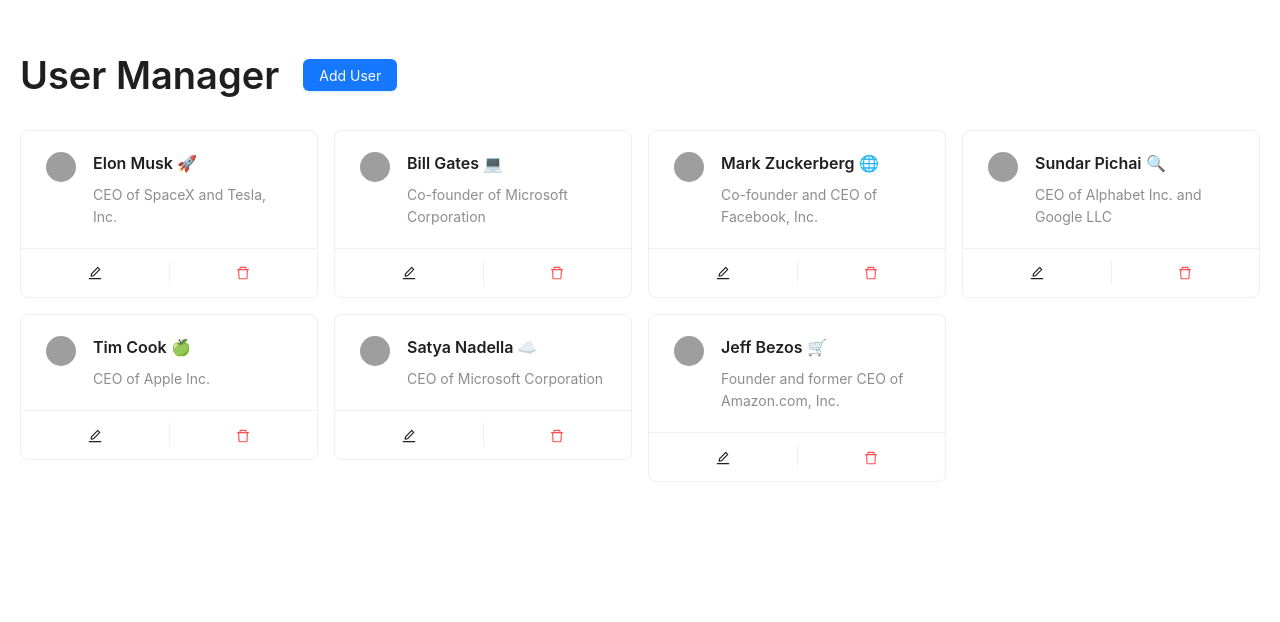
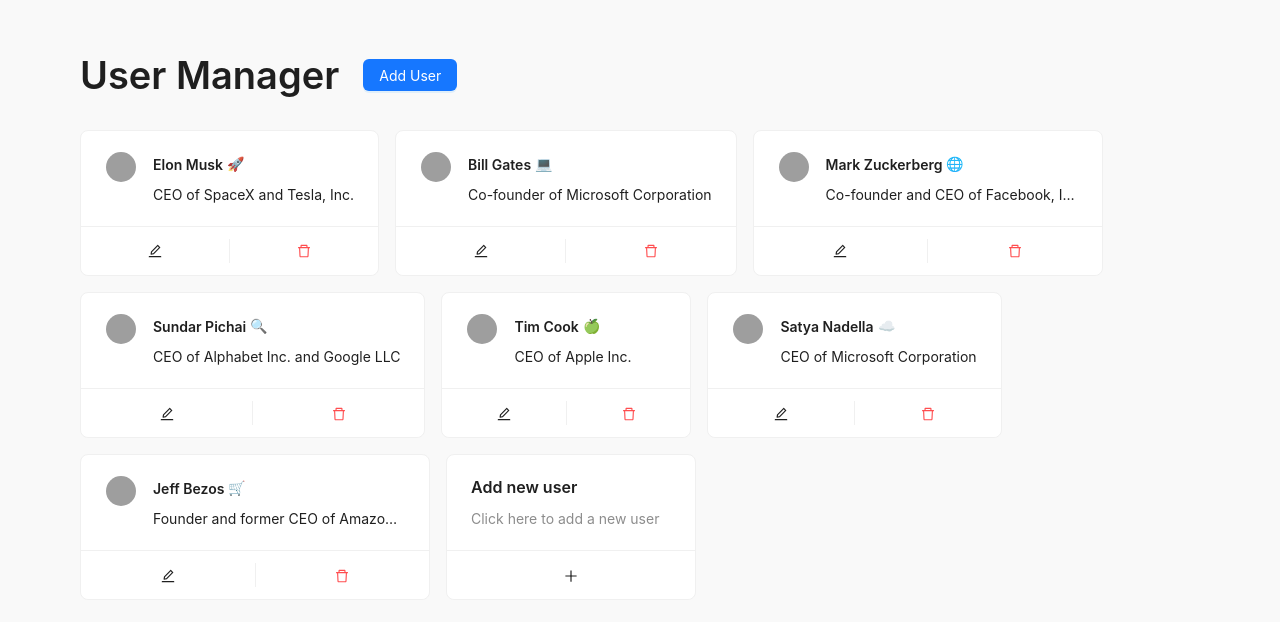
Before and after one commit to stackyism/users-list, a React (Create React App) app: page / in a window 1280 px wide. Shown: the top 622 px of the page. Built offline with nearby package versions, Linux system fonts and the light colour scheme; grey boxes are pictures that could not be loaded.

Commit message:
chore(uses-manager): UX improvements

```diff
--- a/src/App.css
+++ b/src/App.css
@@ -1,5 +1,12 @@
+body{
+  margin: 0;
+  padding: 0;
+  font-family: 'Roboto', sans-serif;
+  background-color: #f9f9f9;
+
+}
 .App {
-  padding: 20px;
+  padding: 20px 80px;
   /* background-color: #f0f0f0; */
   height: 100%;
 }
--- /dev/null
+++ b/src/components/AddUserCard.tsx
@@ -0,0 +1,34 @@
+import React from "react";
+import { Card, Button, Tooltip } from "antd";
+import { PlusOutlined } from "@ant-design/icons";
+import styled from "styled-components";
+
+const StyledCard = styled(Card)`
+  min-width: 250px;
+  max-width: 350px;
+`;
+
+export const AddUserCard = ({ onAddUser }: { onAddUser: () => void }) => (
+  <StyledCard
+    onClick={onAddUser}
+    hoverable
+    actions={[
+      <Tooltip title="Add User">
+        <Button
+          size="small"
+          type="text"
+          onClick={(event) => {
+            event.stopPropagation();
+            onAddUser();
+          }}
+          icon={<PlusOutlined />}
+        />
+      </Tooltip>,
+    ]}
+  >
+    <Card.Meta
+      title="Add new user"
+      description="Click here to add a new user"
+    />
+  </StyledCard>
+);
--- /dev/null
+++ b/src/components/UserCard.tsx
@@ -0,0 +1,83 @@
+import React from "react";
+import { User } from "../types/user";
+import { Button, Avatar, Card, Tooltip, Popconfirm, Typography } from "antd";
+import { EditOutlined, DeleteOutlined } from "@ant-design/icons";
+import styled from "styled-components";
+
+const { Text } = Typography;
+
+const StyledCard = styled(Card)`
+  min-width: 250px;
+  max-width: 350px;
+`;
+
+export const UserCard = ({
+  user,
+  onEditUser,
+  onDeleteUser,
+  index,
+}: {
+  user: User;
+  onEditUser: (user: User) => void;
+  onDeleteUser: (user: User) => void;
+  index: number;
+}) => (
+  <StyledCard
+    onClick={() => onEditUser(user)}
+    hoverable
+    actions={[
+      <Tooltip title="Edit">
+        <Button
+          data-testid={`edit-user-${user.id}`}
+          type="text"
+          size="small"
+          onClick={(event) => {
+            event.stopPropagation();
+            onEditUser(user);
+          }}
+          icon={<EditOutlined />}
+        />
+      </Tooltip>,
+      <Tooltip title="Delete">
+        <Popconfirm
+          title="Delete User"
+          description="Are you sure to delete this user?"
+          okText="Yes"
+          cancelText="No"
+          onConfirm={(event) => {
+            event?.stopPropagation();
+            onDeleteUser(user);
+          }}
+          onCancel={(event) => {
+            event?.stopPropagation();
+          }}
+        >
+          <Button
+            type="text"
+            size="small"
+            data-testid={`delete-user-${user.id}`}
+            danger
+            icon={<DeleteOutlined />}
+            onClick={(event) => {
+              event.stopPropagation();
+            }}
+          />
+        </Popconfirm>
+      </Tooltip>,
+    ]}
+  >
+    <Card.Meta
+      avatar={
+        <Avatar
+          src={`https://api.dicebear.com/7.x/miniavs/svg?seed=${index}`}
+        />
+      }
+      title={
+        <div>
+          <Text ellipsis>{user.name}</Text> <Text>{user.icon}</Text>
+        </div>
+      }
+      description={<Text ellipsis>{user.about}</Text>}
+    />
+  </StyledCard>
+);
--- a/src/components/UserList.tsx
+++ b/src/components/UserList.tsx
@@ -1,83 +1,30 @@
 import React from "react";
 import { User } from "../types/user";
-import { Button, Avatar, Card, Tooltip, Popconfirm, List } from "antd";
-import { EditOutlined, DeleteOutlined } from "@ant-design/icons";
+import { Flex } from "antd";
+import { UserCard } from "./UserCard";
+import { AddUserCard } from "./AddUserCard";
 
 export const UserList = ({
   users,
-  onEditUser,
+  onAddEditUser,
   onDeleteUser,
 }: {
   users: User[];
-  onEditUser: (user: User) => void;
+  onAddEditUser: (user?: User) => void;
   onDeleteUser: (user: User) => void;
 }) => {
   return (
-    <List
-      grid={{ gutter: 16, column: 4 }}
-      dataSource={users}
-      renderItem={(user, index) => (
-        <List.Item>
-          <Card
-            onClick={() => onEditUser(user)}
-            hoverable
-            actions={[
-              <Tooltip title="Edit">
-                <Button
-                  data-testid={`edit-user-${user.id}`}
-                  type="text"
-                  size="small"
-                  onClick={(event) => {
-                    event.stopPropagation();
-                    onEditUser(user);
-                  }}
-                  icon={<EditOutlined />}
-                />
-              </Tooltip>,
-              <Tooltip title="Delete">
-                <Popconfirm
-                  title="Delete User"
-                  description="Are you sure to delete this user?"
-                  okText="Yes"
-                  cancelText="No"
-                  onConfirm={(event) => {
-                    event?.stopPropagation();
-                    onDeleteUser(user);
-                  }}
-                  onCancel={(event) => {
-                    event?.stopPropagation();
-                  }}
-                >
-                  <Button
-                    type="text"
-                    size="small"
-                    data-testid={`delete-user-${user.id}`}
-                    danger
-                    icon={<DeleteOutlined />}
-                    onClick={(event) => {
-                      event.stopPropagation();
-                    }}
-                  />
-                </Popconfirm>
-              </Tooltip>,
-            ]}
-          >
-            <Card.Meta
-              avatar={
-                <Avatar
-                  src={`https://api.dicebear.com/7.x/miniavs/svg?seed=${index}`}
-                />
-              }
-              title={
-                <div>
-                  <span>{user.name}</span> <span>{user.icon}</span>
-                </div>
-              }
-              description={user.about}
-            />
-          </Card>
-        </List.Item>
-      )}
-    />
+    <Flex wrap gap={16}>
+      {users.map((user, index) => (
+        <UserCard
+          key={user.id}
+          user={user}
+          onEditUser={onAddEditUser}
+          onDeleteUser={onDeleteUser}
+          index={index}
+        />
+      ))}
+      <AddUserCard onAddUser={onAddEditUser} />
+    </Flex>
   );
 };
--- a/src/pages/UserManager.tsx
+++ b/src/pages/UserManager.tsx
@@ -72,7 +72,7 @@
       </Space>
       <UserList
         users={state.users}
-        onEditUser={showModal}
+        onAddEditUser={showModal}
         onDeleteUser={handleDelete}
       />
 
```
